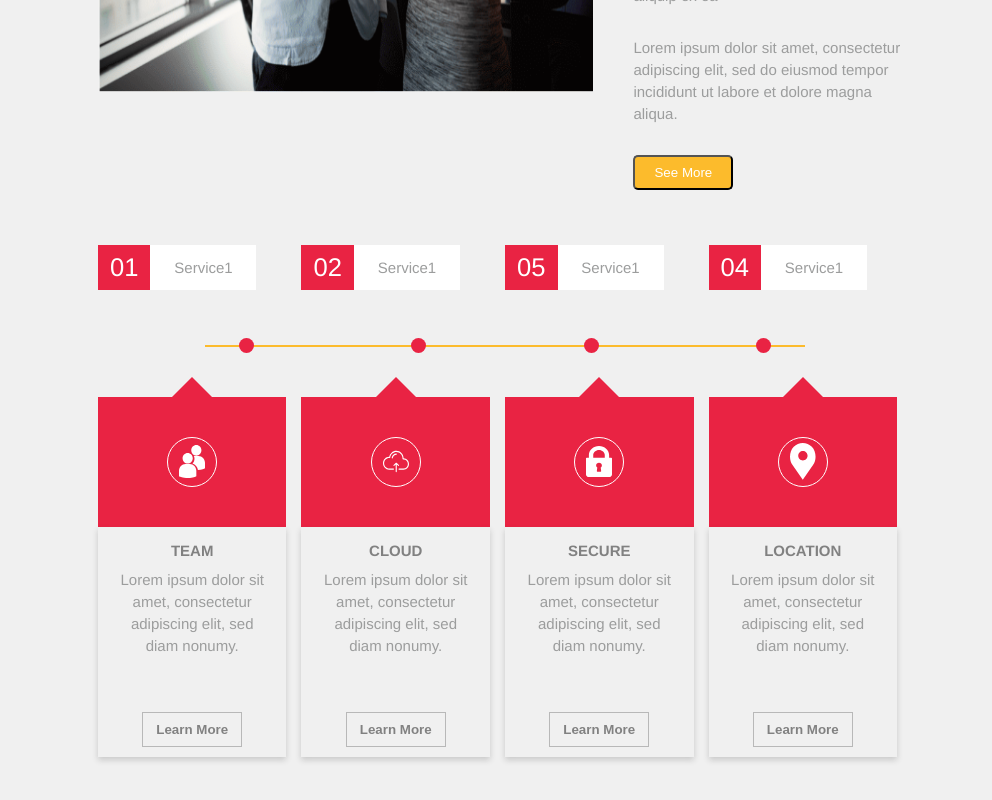
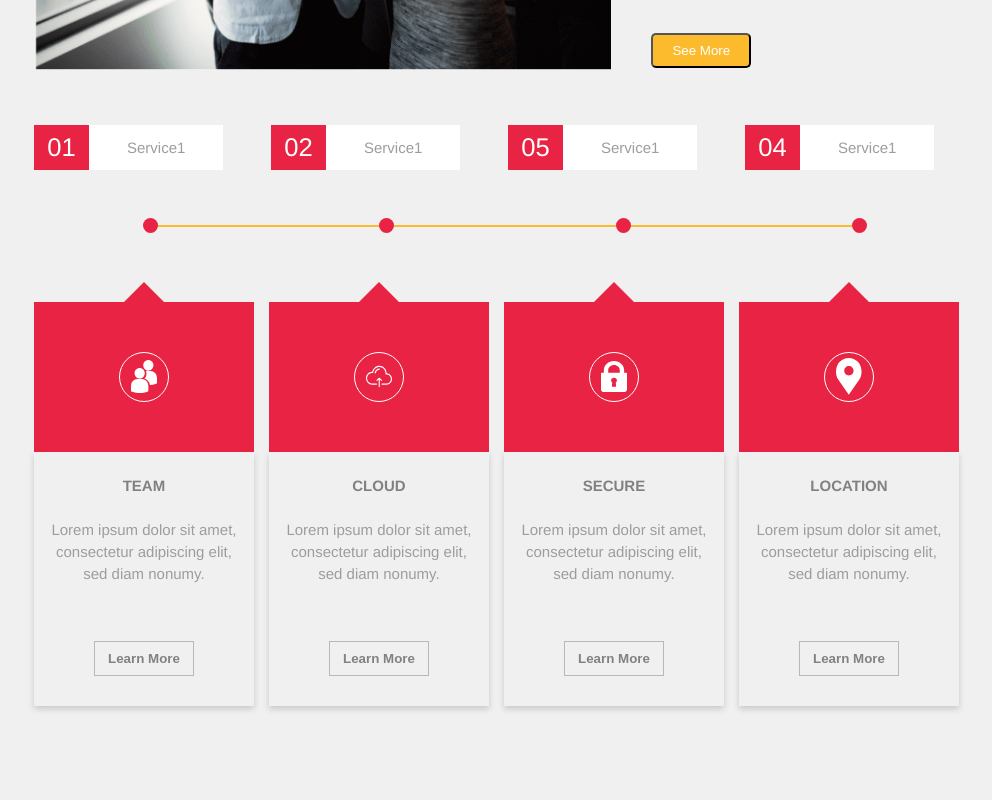
Before and after one commit to denomash/plug-Addons-site, a React (Create React App) app: page / in a window 1280 px wide. Shown: the part 1998-2798 px from the top of the page, without its empty margins (135-1127 px from the left). Built offline with nearby package versions, Linux system fonts and the light colour scheme.

Commit message:
refactor css

```diff
--- a/src/Components/AboutSection/AboutBusiness.js
+++ b/src/Components/AboutSection/AboutBusiness.js
@@ -70,7 +70,7 @@ const AboutBusiness = () => {
                     </div>
                 </div>
 
-                <div className='line-dots u-margin-bottom-medium'>
+                <div className='line-dots u-margin-bottom-big'>
                     <div className='dot-container'>
                     <div className='dot'></div>
                     <div className='dot'></div>
--- a/src/Components/AboutSection/AboutCards.js
+++ b/src/Components/AboutSection/AboutCards.js
@@ -12,7 +12,7 @@ const AboutCards = (props) => {
                     </div>
                 </div>
                 <div className='about-cards__content--body'>
-                    <h3 className='about-cards__content--body-title u-margin-top-small u-margin-bottom-small'>
+                    <h3 className='about-cards__content--body-title'>
                         {props.title}
                     </h3>
                     <p className='business__info u-center-text u-margin-bottom-big '>
@@ -20,7 +20,9 @@ const AboutCards = (props) => {
                         adipiscing elit, sed diam nonumy.
 
                     </p>
-                    <button className='btn-business btn-yellow u-margin-bottom-small'>Learn More</button>
+                    <div className='u-margin-bottom-medium'>
+                        <button className='btn-business btn-yellow'>Learn More</button>
+                    </div>
                 </div>
 
             </div>
--- a/src/Components/AboutSection/about.section.css
+++ b/src/Components/AboutSection/about.section.css
@@ -1,7 +1,7 @@
 .about-section {
   display: flex;
   background: rgba(240, 240, 240, 1);
-  height: 1500px;
+  height: 1300px;
   flex-direction: column;
 }
 
@@ -36,11 +36,15 @@
   width: 100%;
 }
 
+.numbered-cards > div:not(:last-child) {
+  margin-right: 45px;
+}
+
 .numbered-card {
   display: flex;
   height: 45px;
   width: 192px;
-  margin-right: 45px;
+  /* margin-right: 45px; */
 }
 
 .numbered {
@@ -77,13 +81,13 @@
 .line {
   background: rgba(252, 187, 44, 1);
   height: 1.6px;
-  width: 600px;
+  width: 700px;
 }
 
 .dot-container {
   position: absolute;
   display: flex;
-  width: 104%;
+  width: 124%;
   justify-content: space-evenly;
 }
 
@@ -111,7 +115,7 @@
   justify-content: center;
   display: flex;
   background: #e92343;
-  height: 130px;
+  height: 150px;
   width: 100%;
 }
 
@@ -136,7 +140,6 @@
   background: rgba(240, 240, 240, 0.8);
   padding: 0 15px;
   width: 100%;
-  height: 230px;
   box-shadow: 0 3px 6px rgba(45, 45, 45, 0.2);
 }
 
@@ -146,6 +149,7 @@
   font-weight: 600;
   font-size: 15px;
   text-transform: uppercase;
+  margin: 25px 25px;
 }
 
 .up-arrow {
--- a/src/app.css
+++ b/src/app.css
@@ -45,8 +45,8 @@ body {
 }
 
 .container {
-  margin: 0 auto;
-  width: 70%;
+  max-width: 40rem;
+  margin: 0px auto;
   padding: 0 1.6rem;
 }
 
@@ -66,7 +66,8 @@ body {
   font-weight: 500;
 }
 
-.btn-business {
+.btn-business,
+.btn-business::after {
   background: transparent;
   color: rgba(101, 101, 101, 0.8);
   font-weight: 700;
```
